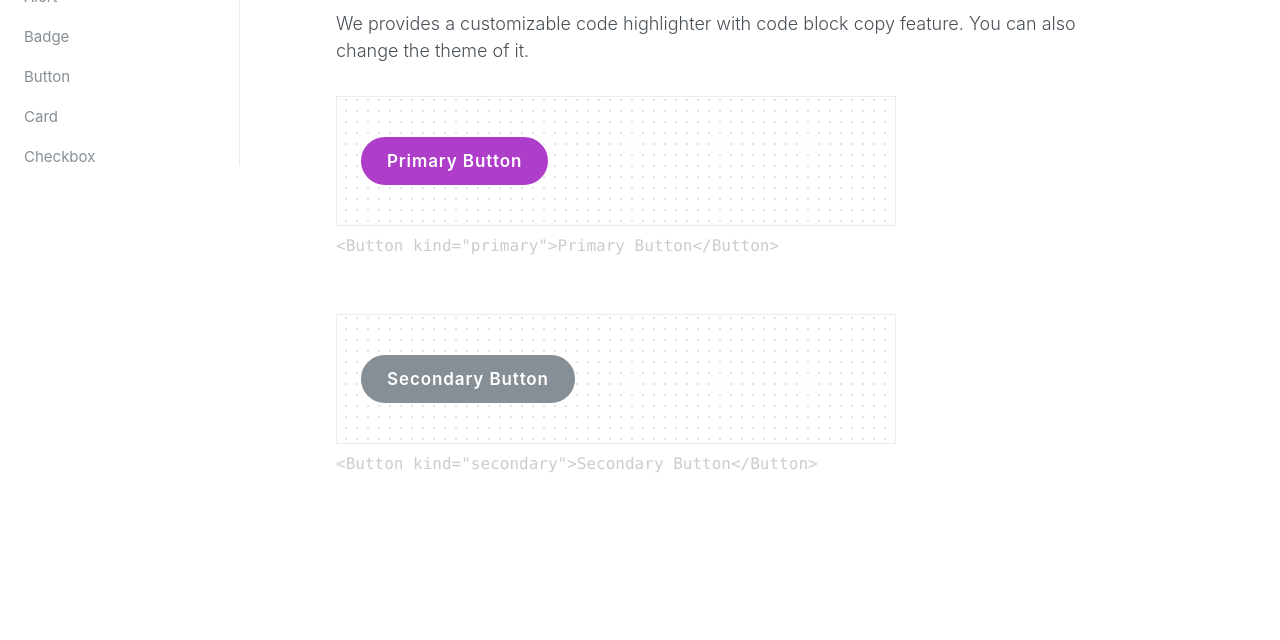
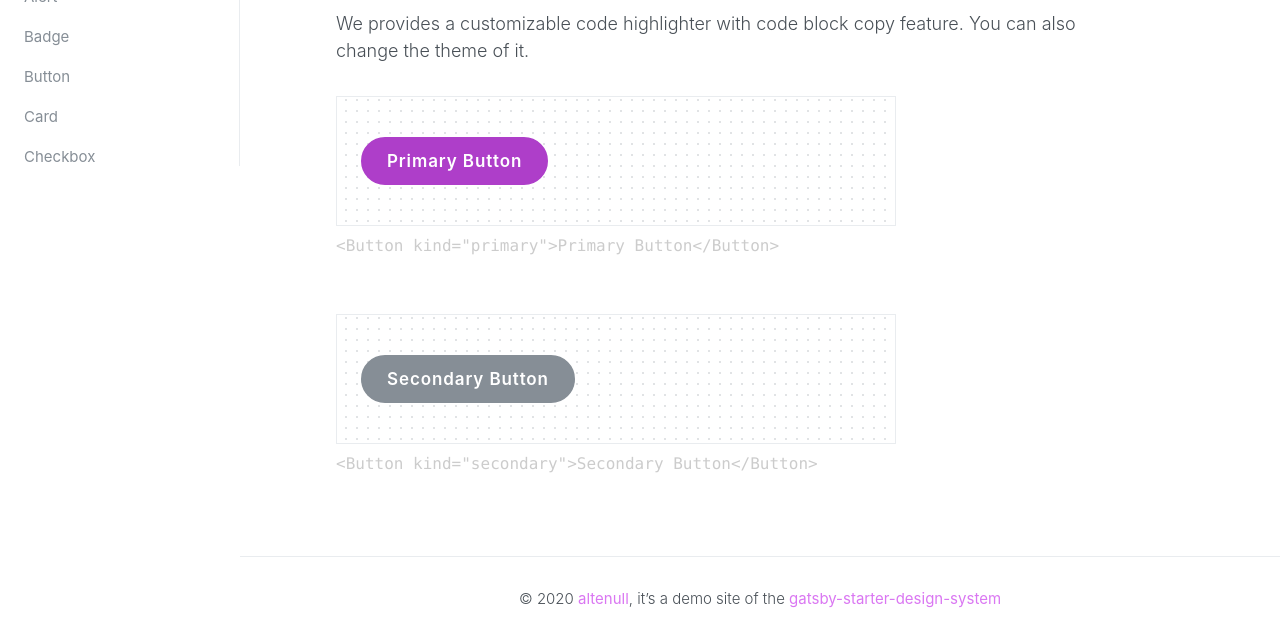
Before and after one commit to altenull/gatsby-starter-design-system, a Gatsby site: page / in a window 1280 px wide. Shown: the part 634-1274 px from the top of the page. Before the commit the page ends 1190 px from the top, so only its background shows below. Built offline with nearby package versions, Linux system fonts and the light colour scheme; Gatsby itself is replaced by a stand-in of ours; some packages are replaced by stand-ins of ours; code samples lack their colours.

Commit message:
feat: create Footer component

```diff
--- /dev/null
+++ b/src/components/foundation/Footer.js
@@ -0,0 +1,42 @@
+import React from 'react';
+import styled from 'styled-components';
+
+const StdFooter = styled.footer`
+  border-top: 1px solid ${(props) => props.theme.colors.gray0};
+  padding: 24px 36px;
+  text-align: center;
+  font-size: 15px;
+  font-weight: ${(props) => props.theme.fontWeights.light};
+  color: ${(props) => props.theme.colors.gray3};
+
+  ${(props) => props.theme.mediaQueries.viewPort9} {
+    padding: 32px 96px;
+  }
+`;
+
+const StdAnchor = styled.a`
+  text-decoration: none;
+  color: ${(props) => props.theme.colors.anchor};
+  font-weight: ${(props) => props.theme.fontWeights.regular};
+
+  &:hover {
+    text-decoration: underline;
+  }
+`;
+
+const Footer = () => {
+  return (
+    <StdFooter>
+      © 2020{' '}
+      <StdAnchor href='https://github.com/altenull' target='_blank' rel='noreferrer'>
+        altenull
+      </StdAnchor>
+      , it’s a demo site of the{' '}
+      <StdAnchor href='https://github.com/altenull/gatsby-starter-design-system' target='_blank' rel='noreferrer'>
+        gatsby-starter-design-system
+      </StdAnchor>
+    </StdFooter>
+  );
+};
+
+export default Footer;
--- a/src/components/foundation/Layout.js
+++ b/src/components/foundation/Layout.js
@@ -1,6 +1,7 @@
 import PropTypes from 'prop-types';
 import React, { Fragment } from 'react';
 import styled from 'styled-components';
+import Footer from './Footer';
 import Header from './Header';
 import Sidebar from './Sidebar';
 
@@ -22,7 +23,10 @@ const Layout = ({ children }) => {
 
       <StdLayout>
         <Sidebar />
-        <StdMain>{children}</StdMain>
+        <StdMain>
+          {children}
+          <Footer />
+        </StdMain>
       </StdLayout>
     </Fragment>
   );
--- a/src/components/foundation/index.js
+++ b/src/components/foundation/index.js
@@ -1,3 +1,4 @@
+export { default as Footer } from './Footer';
 export { default as Header } from './Header';
 export { default as Layout } from './Layout';
 export { default as Logo } from './Logo';
--- a/src/theme/theme.js
+++ b/src/theme/theme.js
@@ -13,6 +13,7 @@ export const defaultTheme = {
     gray3: '#495057',
     gray4: '#343a40',
     primary: '#ae3ec9',
+    anchor: '#da77f2',
   },
   zIndexes: {
     sidebar: 900,
```
